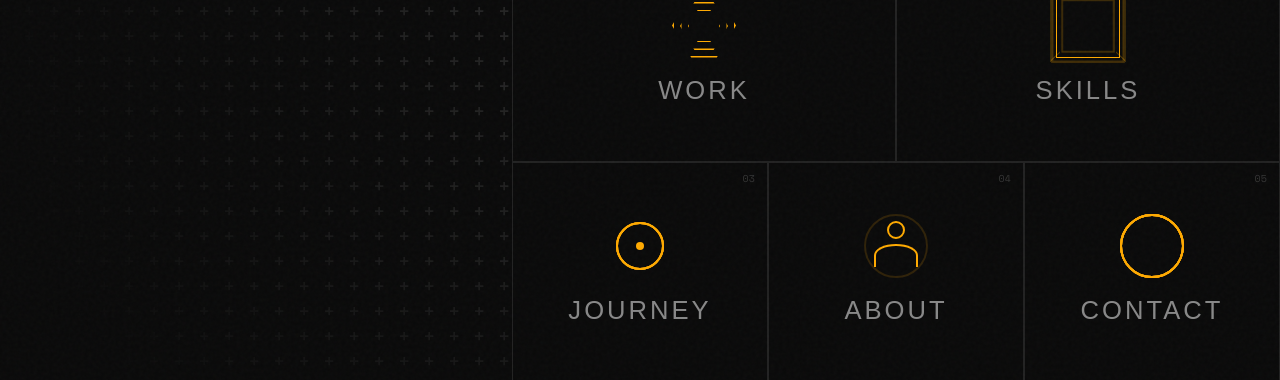
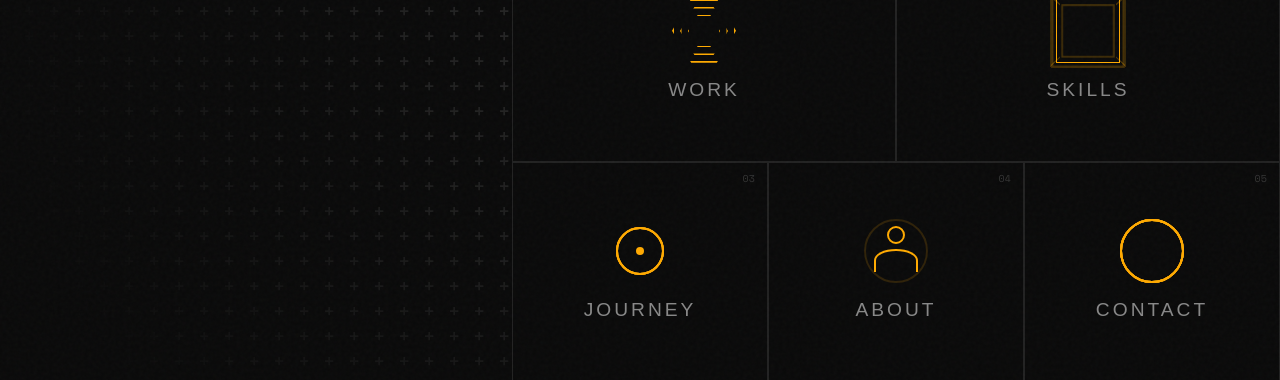
Before and after one commit to AThevon/adrienthevon, a Next.js app: page / in a window 1280 px wide. Shown: the part 418-798 px from the top of the page. Built offline with nearby package versions, Linux system fonts and the light colour scheme; no server answers; a web font is replaced by a local one.

Commit message:
style: reduce grid cell label size

```diff
--- a/src/components/sections/ClipPathGrid.tsx
+++ b/src/components/sections/ClipPathGrid.tsx
@@ -108,7 +108,7 @@ function ClipPathCell({ navKey, href, num, label, entranceDelay = 0 }: ClipPathC
 
       {/* Label */}
       <span
-        className="text-[clamp(18px,2vw,28px)] text-[#888] uppercase tracking-[3px]"
+        className="text-[clamp(14px,1.5vw,22px)] text-[#888] uppercase tracking-[3px]"
         style={{ fontFamily: "var(--font-display)" }}
       >
         {label}
@@ -138,7 +138,7 @@ function ClipPathCell({ navKey, href, num, label, entranceDelay = 0 }: ClipPathC
 
         {/* Label on overlay */}
         <span
-          className="text-[clamp(18px,2vw,28px)] text-[#e8e8e8] uppercase tracking-[3px]"
+          className="text-[clamp(14px,1.5vw,22px)] text-[#e8e8e8] uppercase tracking-[3px]"
           style={{ fontFamily: "var(--font-display)" }}
         >
           {label}
```
